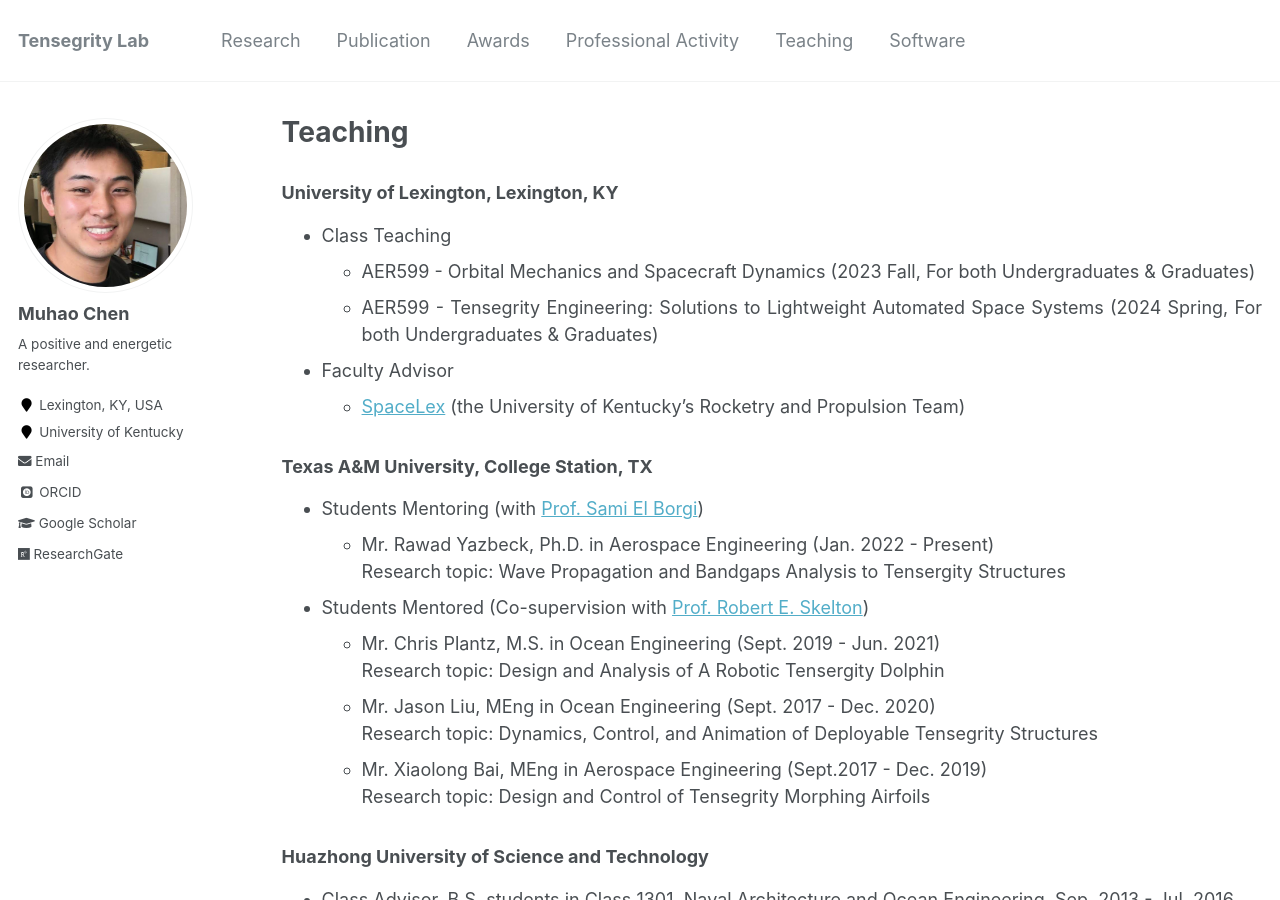
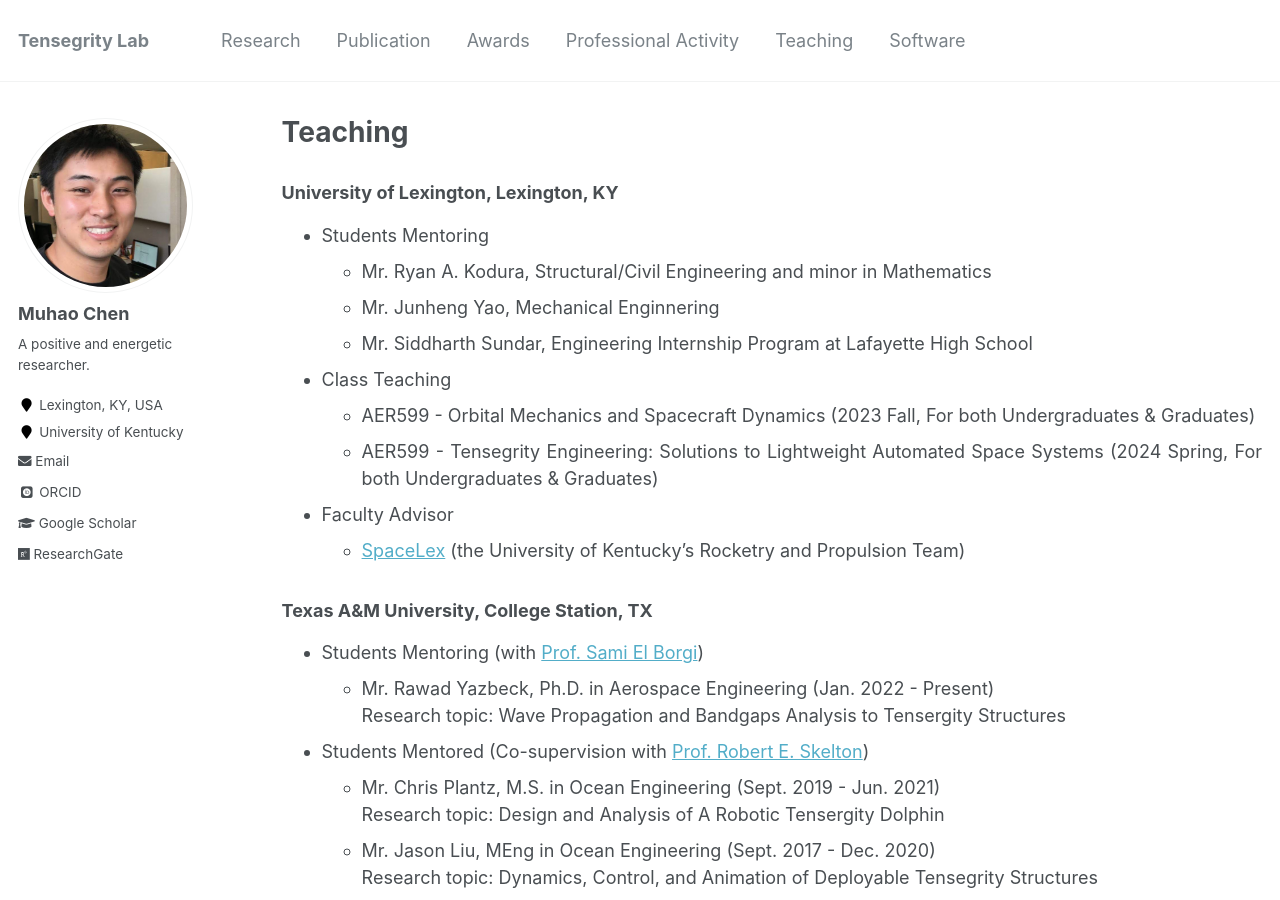
Before and after one commit to Muhao-Chen/muhao-chen.github.io, a Jekyll site: the page built from _pages/teaching.md, in a window 1280 px wide and 900 px high. Built offline with Jekyll 4.4.1, drawn with Linux system fonts in a browser that asks for light colours; some web fonts are replaced.

Commit message:
Update teaching.md

```diff
--- a/_pages/teaching.md
+++ b/_pages/teaching.md
@@ -9,6 +9,11 @@ toc: true
 <div style="text-align: justify;" markdown="1">
 
 ### University of Lexington, Lexington, KY
+- Students Mentoring
+    * Mr. Ryan A. Kodura, Structural/Civil Engineering and minor in Mathematics
+    * Mr. Junheng Yao, Mechanical Enginnering
+    * Mr. Siddharth Sundar, Engineering Internship Program at Lafayette High School
+
 - Class Teaching
     * AER599 - Orbital Mechanics and Spacecraft Dynamics (2023 Fall, For both Undergraduates & Graduates)
     * AER599 - Tensegrity Engineering: Solutions to Lightweight Automated Space Systems (2024 Spring, For both Undergraduates & Graduates)
```
